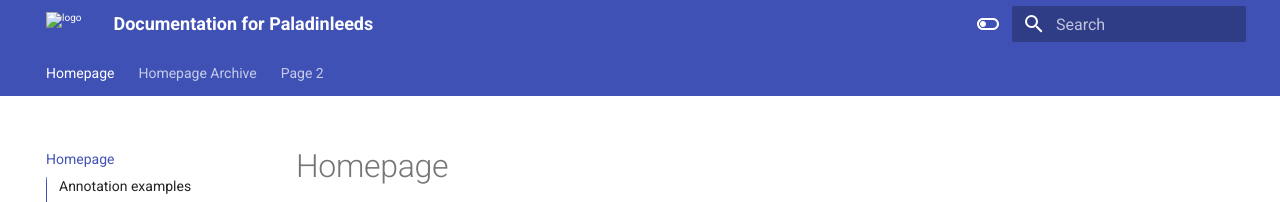
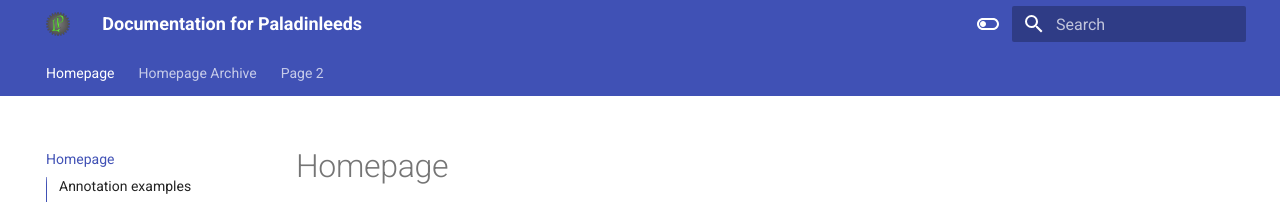
Before and after one commit to Paladinleeds/paladinleeds.github.io, an MkDocs documentation site: the page built from docs/index.md, in a window 1280 px wide. Shown: the top 202 px of the page. Built offline with MkDocs 1.6.1 and Material for MkDocs 9.7.7, drawn with Linux system fonts in a browser that asks for light colours.

Commit message:
Fixed issues with logo not showing up
Forgot to put the assets folder in the docs folder... removed and replaced with a higher resolution logo in the correct folder.

```diff
--- a/mkdocs.yml
+++ b/mkdocs.yml
@@ -1,7 +1,7 @@
 site_name: Documentation for Paladinleeds
 theme:
-  logo: assets/logo.png
-  favicon: assets/logo.png
+  logo: assets/PaladinLeedsSmall.png
+  favicon: assets/PaladinLeedsSmall.png
   name: material
   features:
     - navigation.tabs
```
Also changed, not shown: docs/assets/PaladinLeedsSmall.png (renamed from assets/logo.png).
